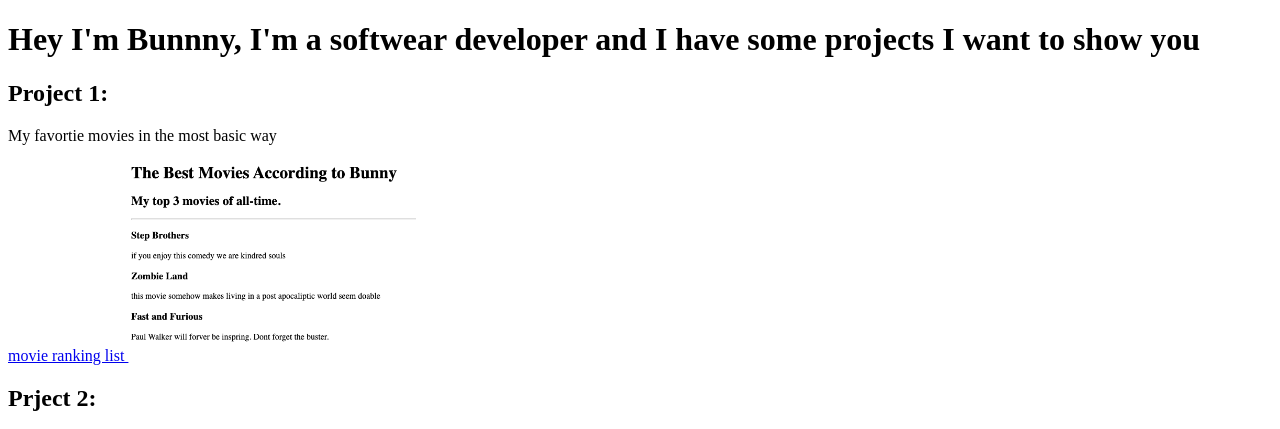
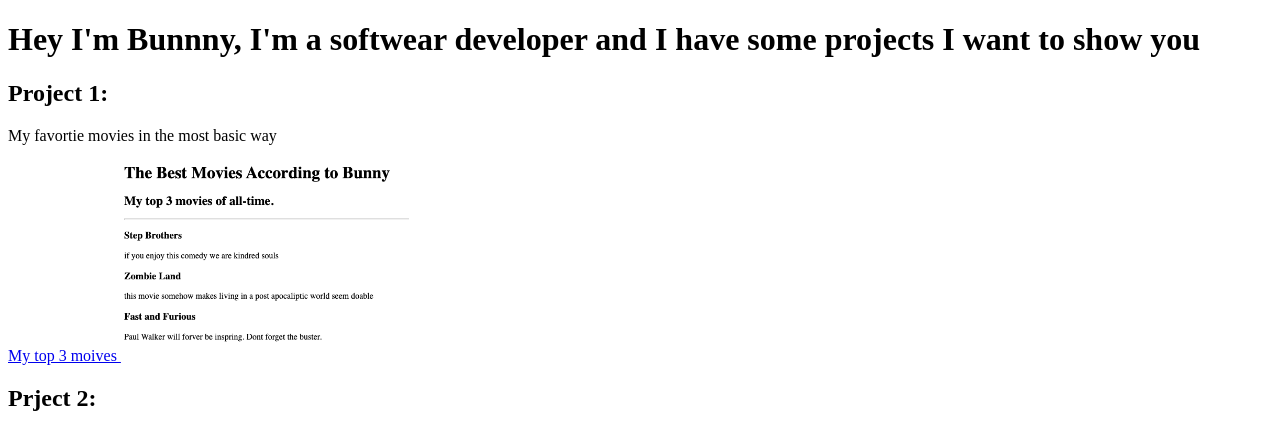
Before and after one commit to Bunnythedev/html.portfolio, a plain HTML site: page index.html in a window 1280 px wide. Shown: the top 429 px of the page. Drawn offline with Linux system fonts and the light colour scheme; files whose address does not match are found by name.

Commit message:
index.html

```diff
--- a/index.html
+++ b/index.html
@@ -25,7 +25,7 @@ https://developer.mozilla.org/en-US/docs/Web/HTML/Element/img#attr-height -->
   <h1>Hey I'm Bunnny, I'm a softwear developer and I have some projects I want to show you</h1>
    <h2>Project 1:</h2>
    <p>My favortie movies in the most basic way</p>
-    <a href="./public/movie-ranking.html">movie ranking list </a>
+    <a href="./public/movie-ranking.html">My top 3 moives </a>
    <img height="200" src="./assets/images/movie-ranking-mine.png">
 
   <h2>Prject 2:</h2>
```
